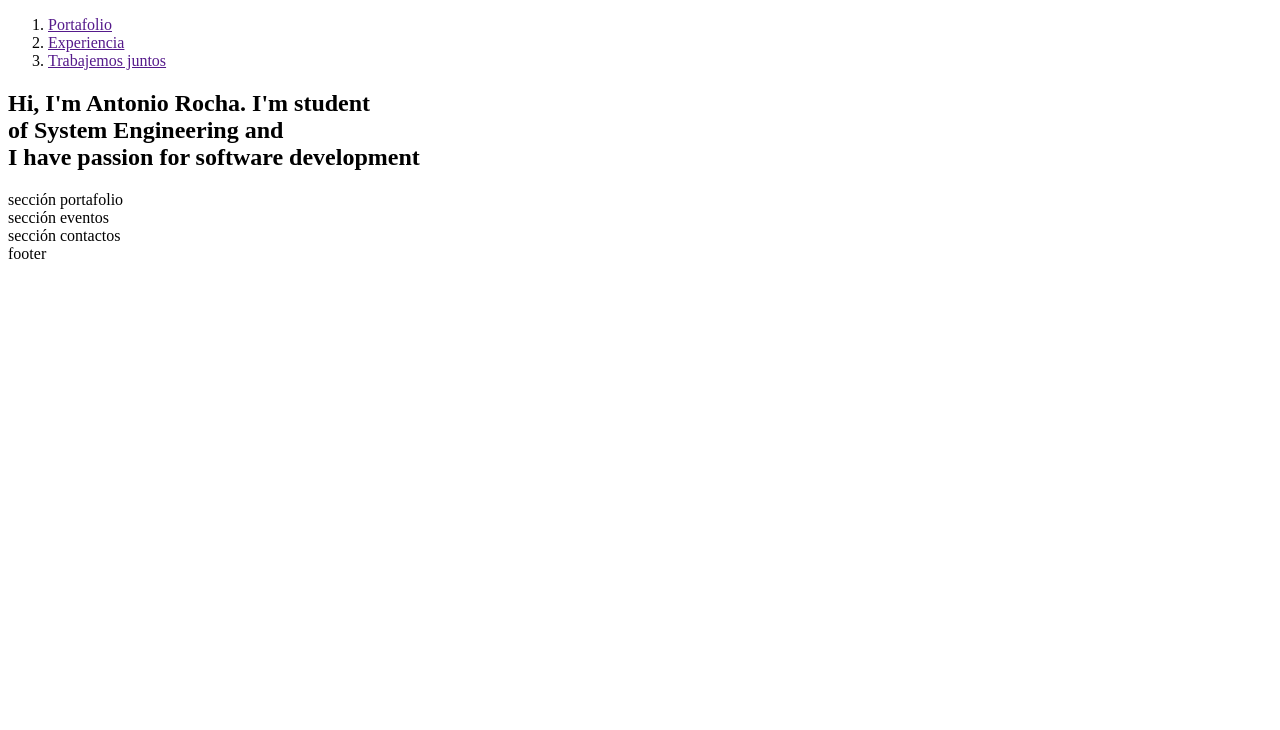
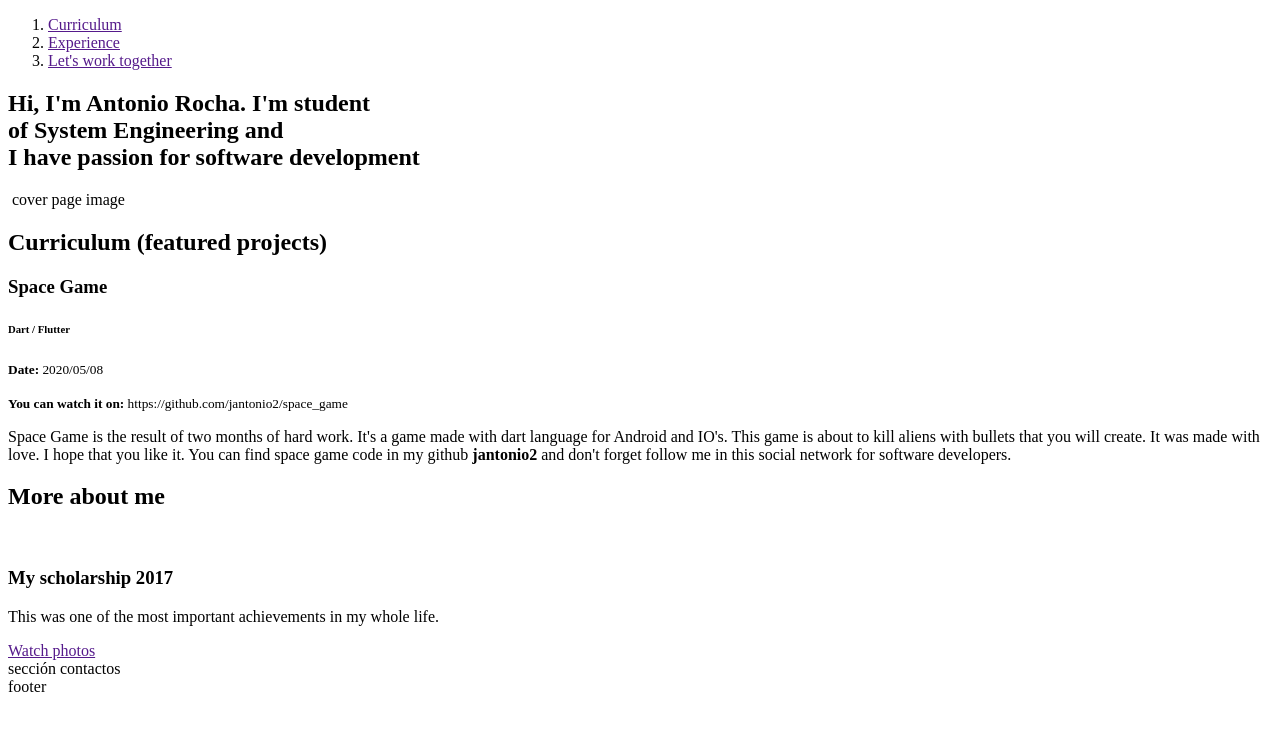
Before and after one commit to jantonio2/WebFolder, a plain HTML site: page index.html in a window 1280 px wide. Drawn offline with Linux system fonts and the light colour scheme.

Commit message:
Only text

```diff
--- a/index.html
+++ b/index.html
@@ -8,24 +8,50 @@
             <nav>
                 <ol>
                     <li>
-                        <a href="">Portafolio</a>
+                        <a href="">Curriculum</a>
                     </li>
                     <li>
-                        <a href="">Experiencia</a>
+                        <a href="">Experience</a>
                     </li>
                     <li>
-                        <a href="">Trabajemos juntos</a>
+                        <a href="">Let's work together</a>
                     </li>
                 </ol>
             </nav>
         </header>
         <section>
             <h1>
-                Hi, I'm <strong>Antonio Rocha</strong>. I'm student<br/> of <strong>System Engineering</strong> and  <br/>I have passion for <strong>software development</strong>
+                Hi, I'm <strong>Antonio Rocha</strong>. I'm student<br/> of <strong>System Engineering</strong> and  <br/>I have passion
+                 for <strong>software development</strong>
             </h1>
+            <img src="" alt=""> cover page image
         </section>
-        <section>sección portafolio</section>
-        <section>sección eventos</section>
+        <section>
+            <h2>Curriculum (featured projects)</h2>
+            <article>
+                <h3>Space Game</h3>
+                <h6>Dart / Flutter</h6>
+                <p><small><strong>Date:</strong> 2020/05/08</small></p>
+                <p><small><strong>You can watch it on:</strong> https://github.com/jantonio2/space_game</small></p>
+                <p>
+                    Space Game is the result of two months of hard work. It's a game made with dart language for Android and
+                    IO's. This game is about to kill aliens with bullets that you will create. It was made with love. I hope that you like it.
+                    You can find space game code in my github <strong>jantonio2</strong> and don't forget follow me in this social network
+                    for software developers.
+                </p>
+            </article>
+        </section>
+        <section>
+            <h2>More about me</h2>
+            <article>
+                <figure>
+                    <img src="" alt=""/>
+                </figure>
+                <h3>My scholarship 2017</h3>
+                <p>This was one of the most important achievements in my whole life.</p>
+                <a href="">Watch photos</a>
+            </article>
+        </section>
         <section>sección contactos</section>
         <footer>footer</footer>
     </body>
```
